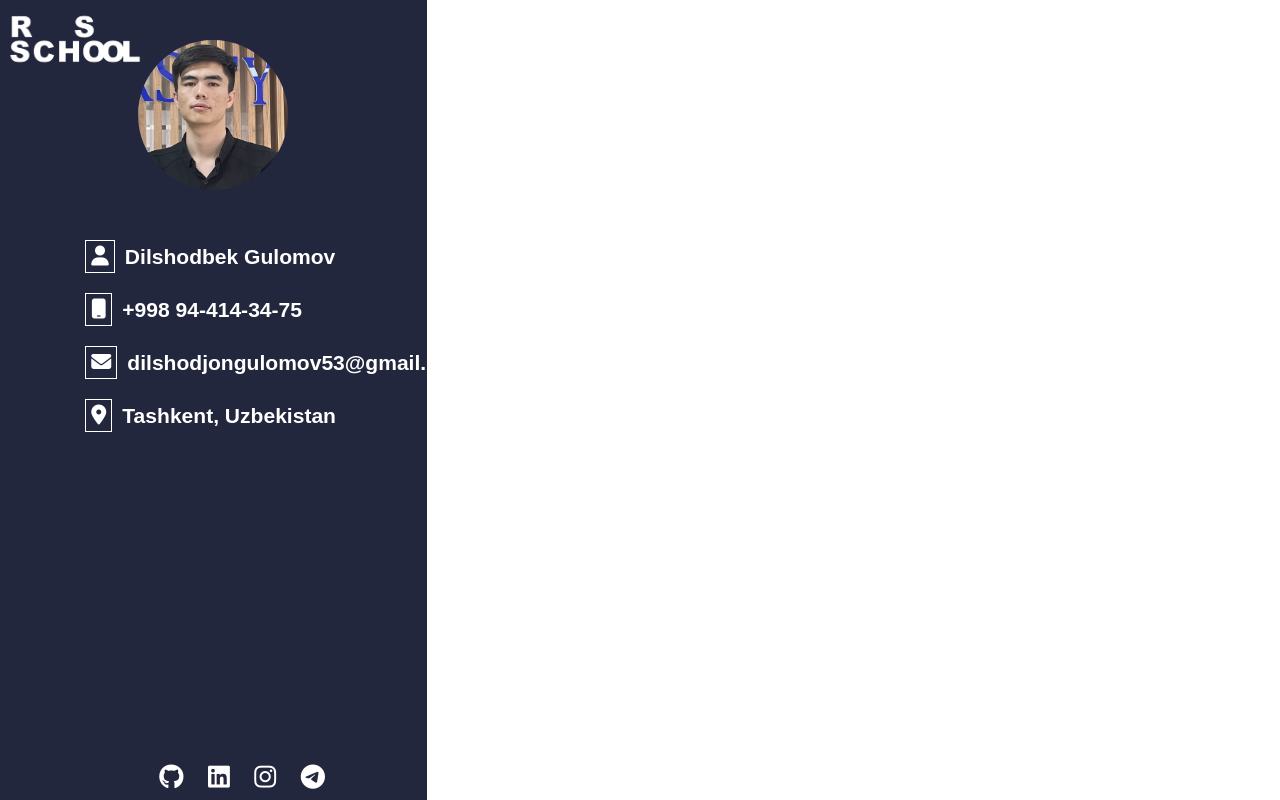
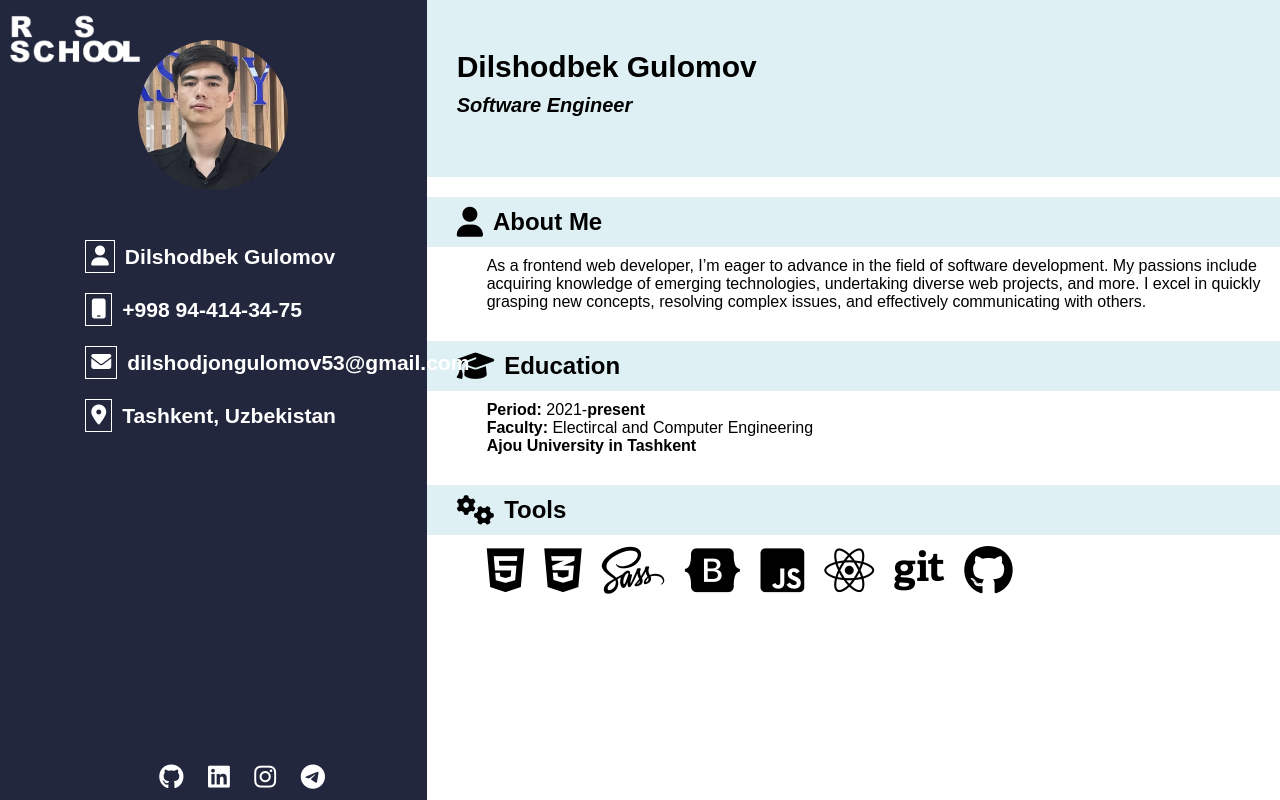
Before and after one commit to Dilshodjon2004/rsschool-cv, a plain HTML site: page index.html in a window 1280 px wide. Drawn offline with Linux system fonts and the light colour scheme.

Commit message:
feat: add main section

```diff
--- a/index.html
+++ b/index.html
@@ -64,5 +64,58 @@
       </div>
       <p></p>
     </aside>
+
+    <main>
+      <section class="user-info">
+        <h1>Dilshodbek Gulomov</h1>
+        <h2>Software Engineer</h2>
+      </section>
+      <section class="about">
+        <div class="section-header">
+          <i class="fa-solid fa-user"></i>
+          <h2>About Me</h2>
+        </div>
+        <div class="section-info">
+          <p>
+            As a frontend web developer, I’m eager to advance in the field of
+            software development. My passions include acquiring knowledge of
+            emerging technologies, undertaking diverse web projects, and more. I
+            excel in quickly grasping new concepts, resolving complex issues,
+            and effectively communicating with others.
+          </p>
+        </div>
+      </section>
+
+      <section class="education">
+        <div class="section-header">
+          <i class="fa-solid fa-graduation-cap"></i>
+          <h2>Education</h2>
+        </div>
+        <div class="section-info">
+          <p><b>Period:</b> 2021-<b>present</b></p>
+          <p><b>Faculty:</b> Electircal and Computer Engineering</p>
+          <p><b>Ajou University in Tashkent</b></p>
+        </div>
+      </section>
+
+      <section class="education">
+        <div class="section-header">
+          <i class="fa-solid fa-gears"></i>
+          <h2>Tools</h2>
+        </div>
+        <div class="section-info">
+          <div class="tools">
+            <i class="fa-brands fa-html5 tool"></i>
+            <i class="fa-brands fa-css3-alt tool"></i>
+            <i class="fa-brands fa-sass tool"></i>
+            <i class="fa-brands fa-bootstrap tool"></i>
+            <i class="fa-brands fa-square-js tool"></i>
+            <i class="fa-brands fa-react tool"></i>
+            <i class="fa-brands fa-git tool"></i>
+            <i class="fa-brands fa-github tool"></i>
+          </div>
+        </div>
+      </section>
+    </main>
   </body>
 </html>
```
